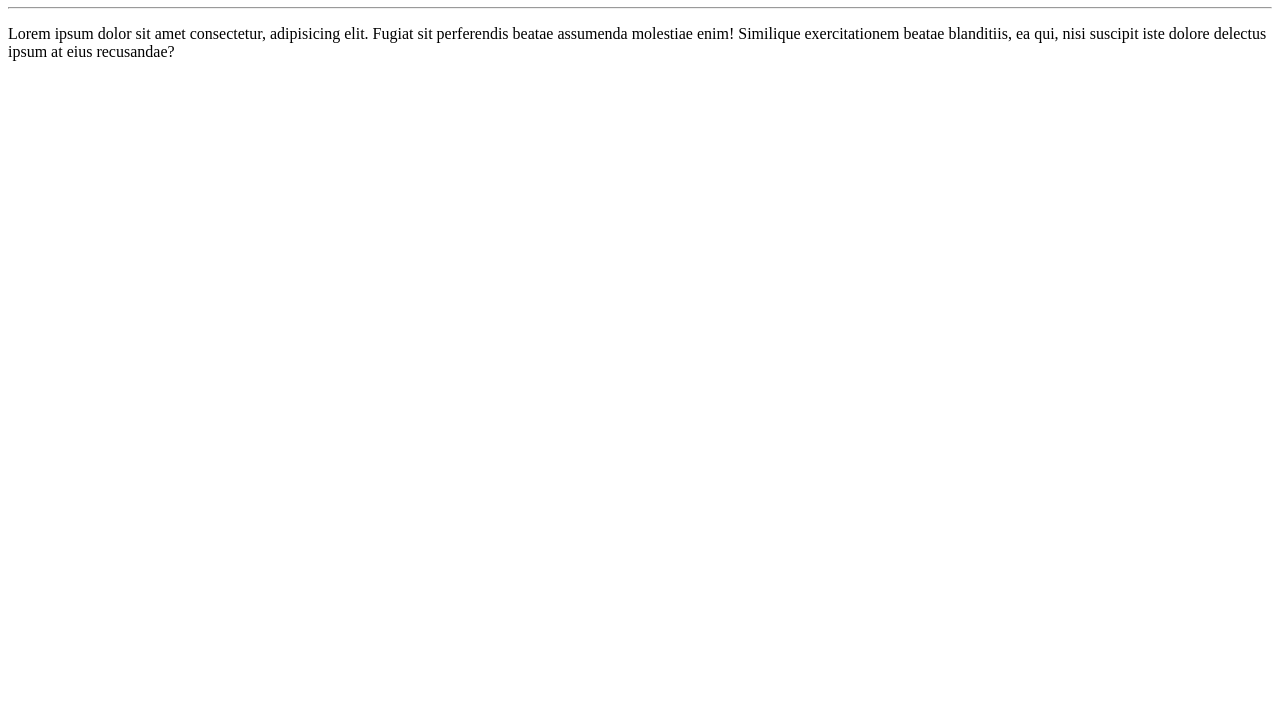
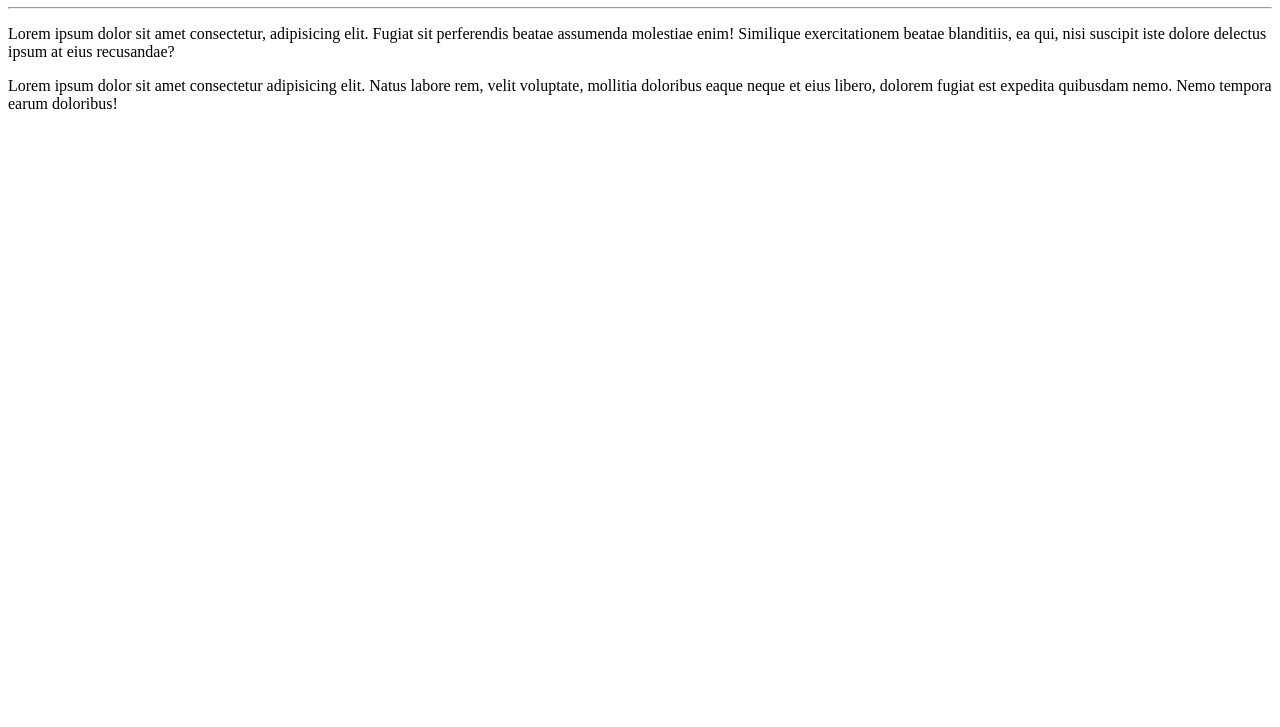
Before and after one commit to brunnus360/ola-mundo, a plain HTML site: page site-exemplo/index.html in a window 1280 px wide. Shown: the part 73-800 px from the top of the page. Drawn offline with Linux system fonts and the light colour scheme.

Commit message:
adicionei mais um paragrafo

```diff
--- a/site-exemplo/index.html
+++ b/site-exemplo/index.html
@@ -10,6 +10,7 @@
     <h1>Olá, Mundo!</h1>
     <hr>
     <p>Lorem ipsum dolor sit amet consectetur, adipisicing elit. Fugiat sit perferendis beatae assumenda molestiae enim! Similique exercitationem beatae blanditiis, ea qui, nisi suscipit iste dolore delectus ipsum at eius recusandae?</p>
+    <p>Lorem ipsum dolor sit amet consectetur adipisicing elit. Natus labore rem, velit voluptate, mollitia doloribus eaque neque et eius libero, dolorem fugiat est expedita quibusdam nemo. Nemo tempora earum doloribus!</p>
 
 </body>
 </html>
```
